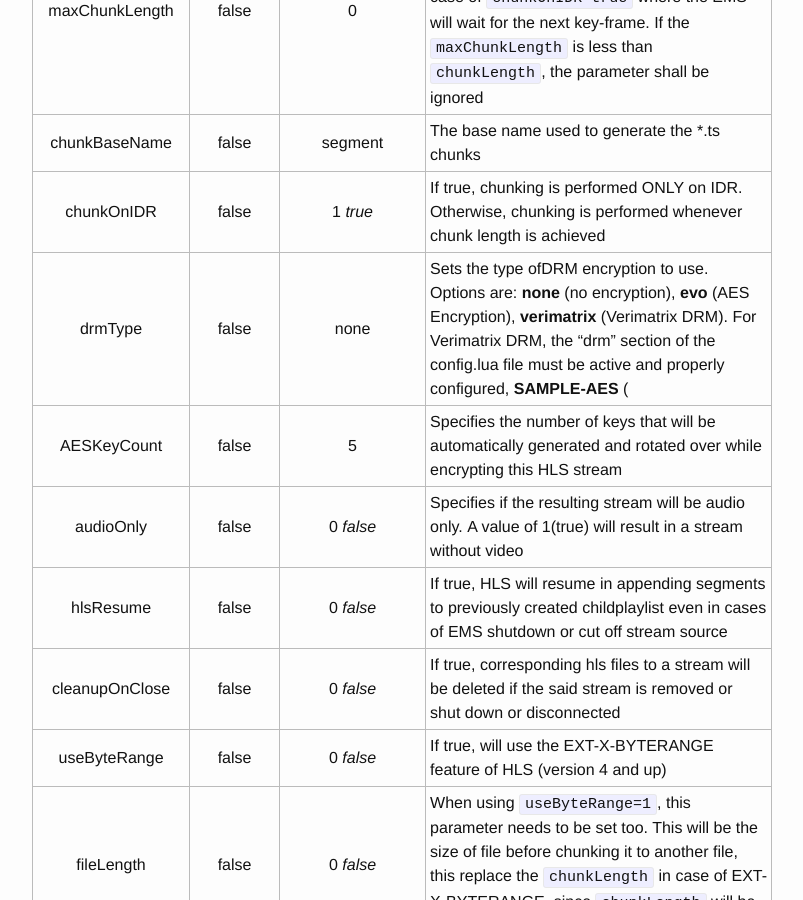
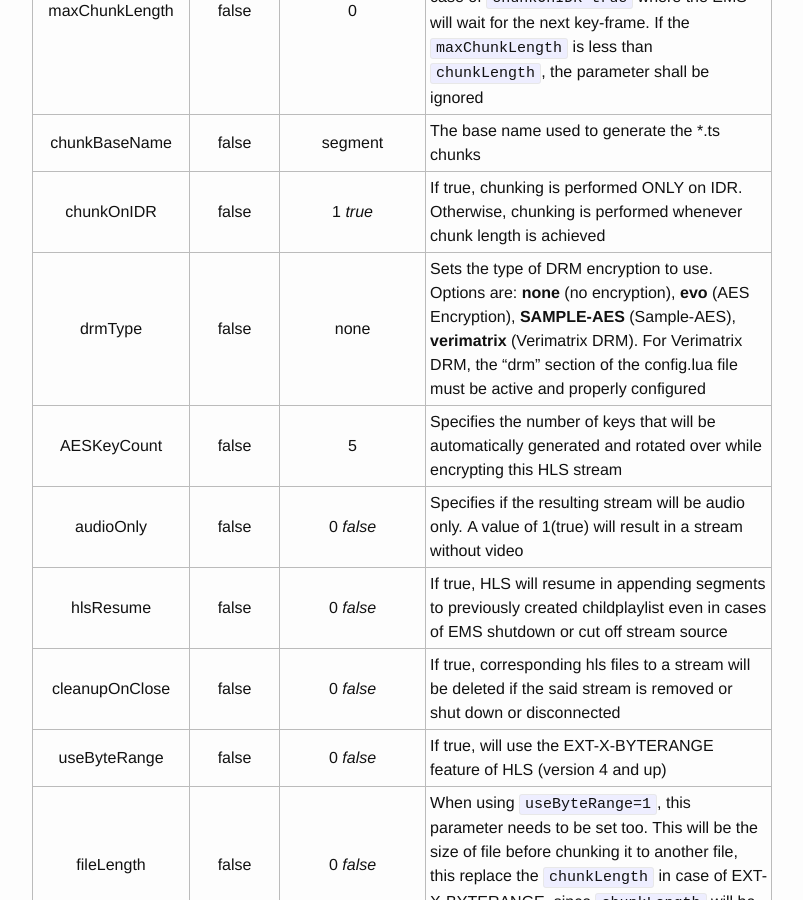
Before and after one commit to EvoStream/ems_api_definition, a Jekyll site: the page built from _posts/2016-01-01-createHLSStream.md, in a window 1280 px wide and 900 px high, scrolled down 1348 px. Shown: the whole window, without its empty margins (238-1041 px from the left). Built offline with Jekyll 4.4.1, drawn with Linux system fonts in a browser that asks for light colours; some of the changed text lies outside the part shown.

Commit message:
update drm
update drm formatting for drm types and some fixes with the formatting

```diff
--- a/_posts/2016-01-01-createHLSStream.md
+++ b/_posts/2016-01-01-createHLSStream.md
@@ -28,7 +28,7 @@ This function has the following parameters:
 |    maxChunkLength    |   false   |                    0                     | This parameter represents the maximum length, in seconds, the EMS will allow anysingle chunk to be. This is primarily in the case of `chunkOnIDR=true` where the EMS will wait for the next key-frame. If the `maxChunkLength` is less than `chunkLength`, the parameter shall be ignored |
 |    chunkBaseName     |   false   |                 segment                  | The base name used to generate the *.ts chunks |
 |      chunkOnIDR      |   false   |                 1 *true*                 | If true, chunking is performed ONLY on IDR. Otherwise, chunking is performed whenever chunk length is achieved |
-|       drmType        |   false   |                   none                   | Sets the type ofDRM encryption to use.  Options are: **none** (no encryption), **evo** (AES Encryption), **verimatrix** (Verimatrix DRM). For Verimatrix DRM, the “drm” section of the config.lua file must be active and properly configured, **SAMPLE-AES** ( |
+|       drmType        |   false   |                   none                   | Sets the type of DRM encryption to use.  Options are: **none** (no encryption), **evo** (AES Encryption), **SAMPLE-AES** (Sample-AES), **verimatrix** (Verimatrix DRM). For Verimatrix DRM, the “drm” section of the config.lua file must be active and properly configured |
 |     AESKeyCount      |   false   |                    5                     | Specifies the number of keys that will be automatically generated and rotated over while encrypting this HLS stream |
 |      audioOnly       |   false   |                0 *false*                 | Specifies if the resulting stream will be audio only. A value of 1(true) will result in a stream without video |
 |      hlsResume       |   false   |                0 *false*                 | If true, HLS will resume in appending segments to previously created childplaylist even in cases of EMS shutdown or cut off stream source |
```
Also changed, not shown: other parts of _posts/2016-01-01-createHLSStream.md (+1 -1 lines).
